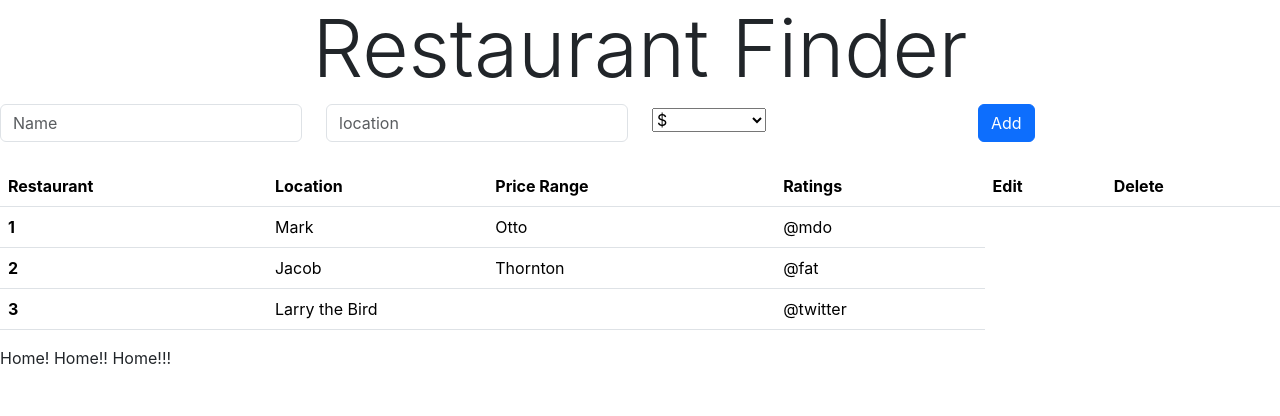
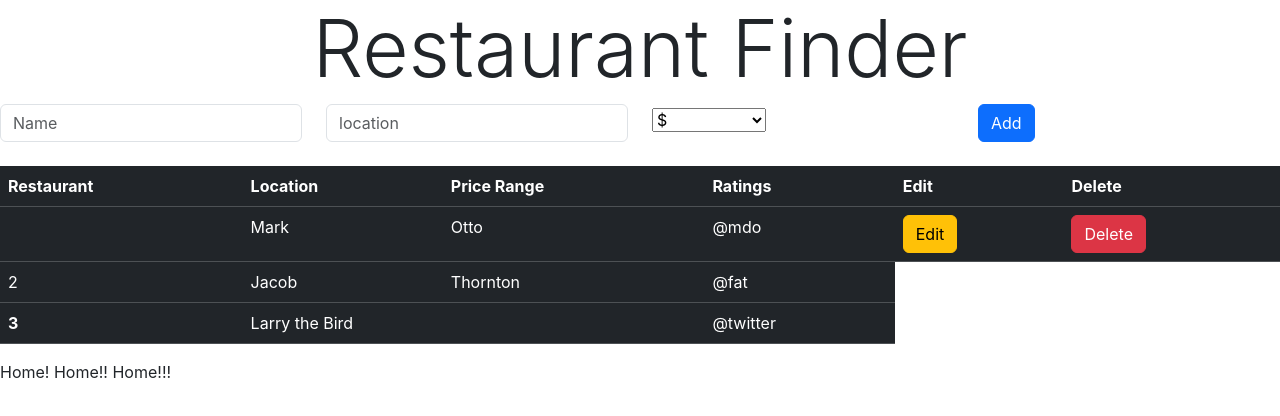
Before and after one commit to AkinolaAdewole/PERNStack-YELP_CLONE, a React (Create React App) app in the folder client/: page / in a window 1280 px wide. Shown: the top 416 px of the page. Built offline with nearby package versions, Linux system fonts and the light colour scheme.

Commit message:
Designing Frontend

```diff
--- a/client/src/components/RestaurantList.jsx
+++ b/client/src/components/RestaurantList.jsx
@@ -4,7 +4,7 @@ const RestaurantList = () => {
   return (
     <>
     <div>
-        <table class="table">
+        <table class="table table-hover table-dark">
             <thead>
                 <tr>
                 <th scope="col">Restaurant</th>
@@ -18,17 +18,20 @@ const RestaurantList = () => {
 
             <tbody>
                 <tr>
-                <th scope="row">1</th>
+                    <td></td>
                     <td>Mark</td>
                     <td>Otto</td>
                     <td>@mdo</td>
+                    <td><button className="btn btn-warning">Edit</button></td>
+                    <td><button className="btn btn-danger">Delete</button></td>
                 </tr>
                 <tr>
-                <th scope="row">2</th>
+                    <td>2</td>
                     <td>Jacob</td>
                     <td>Thornton</td>
                     <td>@fat</td>
                 </tr>
+
                 <tr>
                     <th scope="row">3</th>
                     <td colspan="2">Larry the Bird</td>
```
Lines whose indentation alone changed are shown as unchanged.
